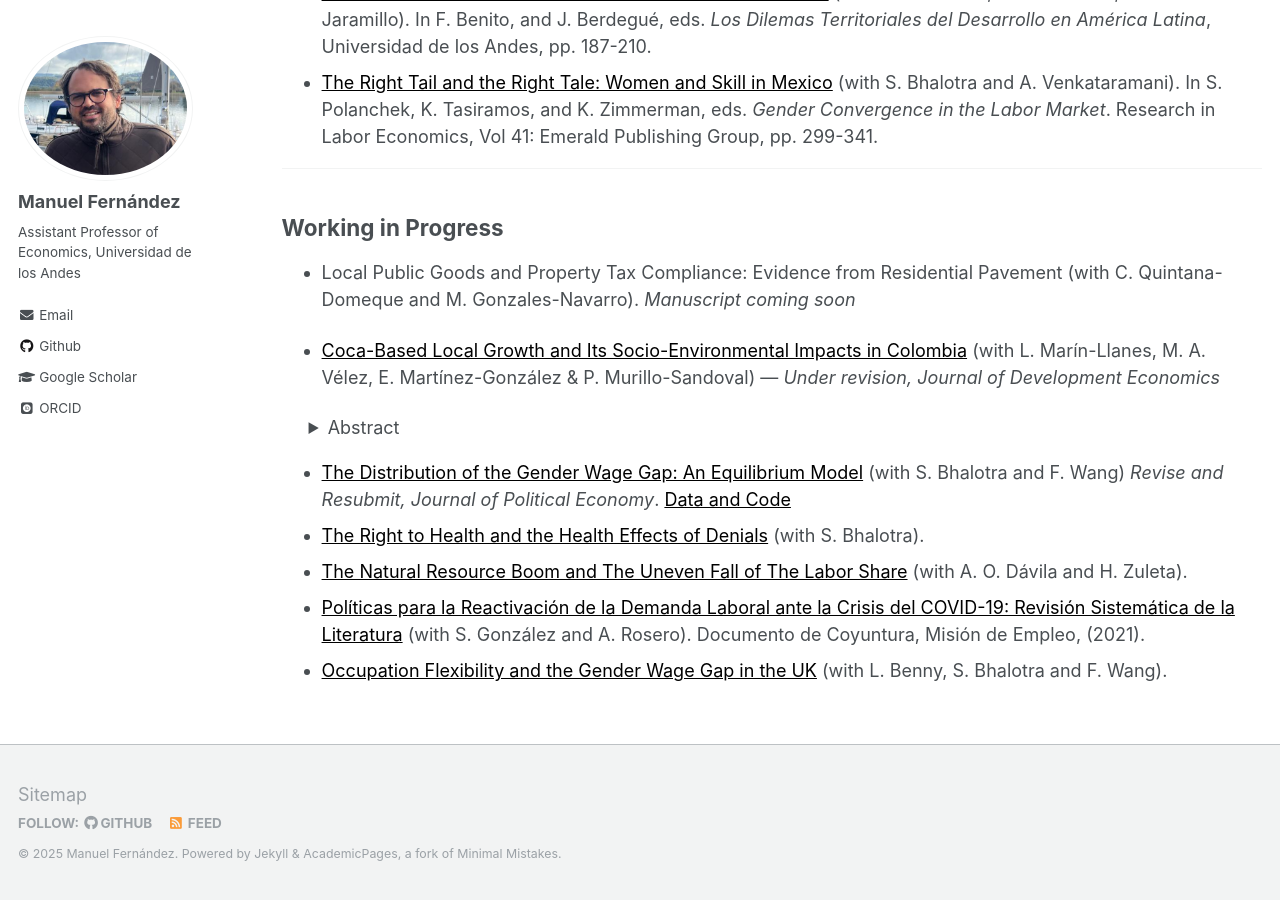
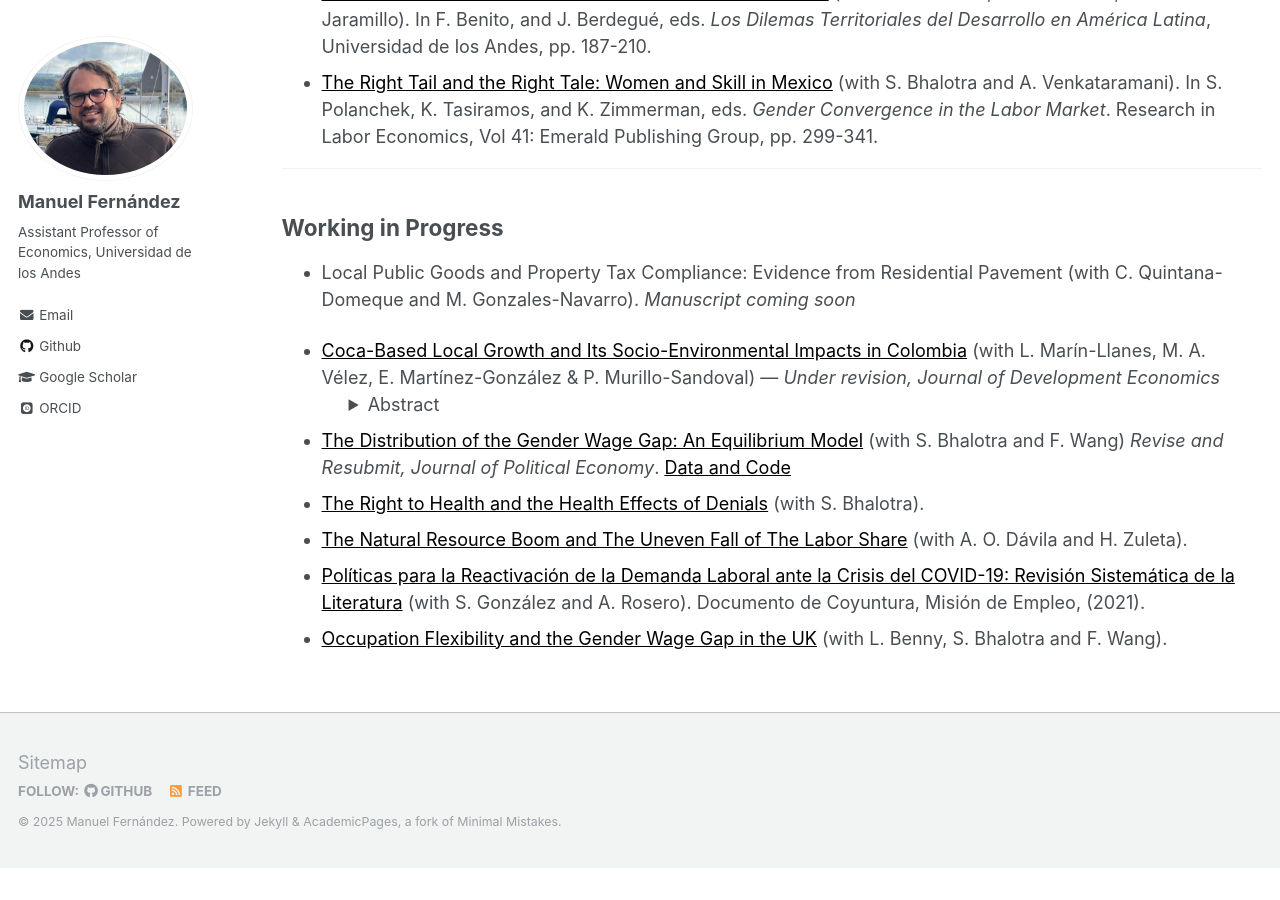
Before and after one commit to man-fern/man-fern.github.io, a Jekyll site: the page built from _pages/research.md, in a window 1280 px wide and 900 px high, scrolled down 943 px. Built offline with Jekyll 4.4.1, drawn with Linux system fonts in a browser that asks for light colours; some web fonts are replaced; after the commit the page ends 1811 px from its top, so only the background shows below that.

Commit message:
Abstract

```diff
--- a/_pages/research.md
+++ b/_pages/research.md
@@ -34,12 +34,12 @@
 * Local Public Goods and Property Tax Compliance: Evidence from Residential Pavement (with C. Quintana-Domeque and M. Gonzales-Navarro). *Manuscript coming soon*
 
 * [Coca-Based Local Growth and Its Socio-Environmental Impacts in Colombia](/files/Marin-Fernandez-Velez-Martinez-Murillo-coca-based-local-growth-2025.pdf){:style="color:black;text-decoration:underline"} (with L. Marín-Llanes, M. A. Vélez, E. Martínez-González & P. Murillo-Sandoval) — *Under revision, Journal of Development Economics*
-<details style="display:inline-block; margin-left: 1.5rem;">
-<summary>Abstract</summary>
-
-> **Abstract:** …
-
-</details>
+    <details style="display:inline-block;margin-left:1.5rem;">
+      <summary>Abstract</summary>
+      <blockquote>
+        <p><strong>Abstract:</strong> …</p>
+      </blockquote>
+    </details>
 
 
 
```
